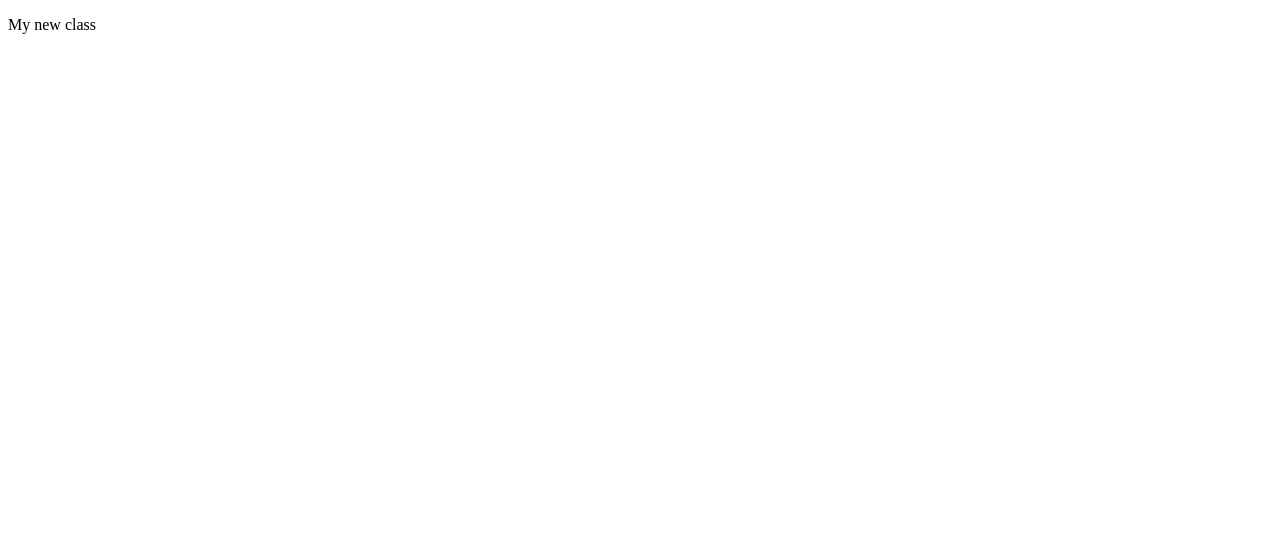
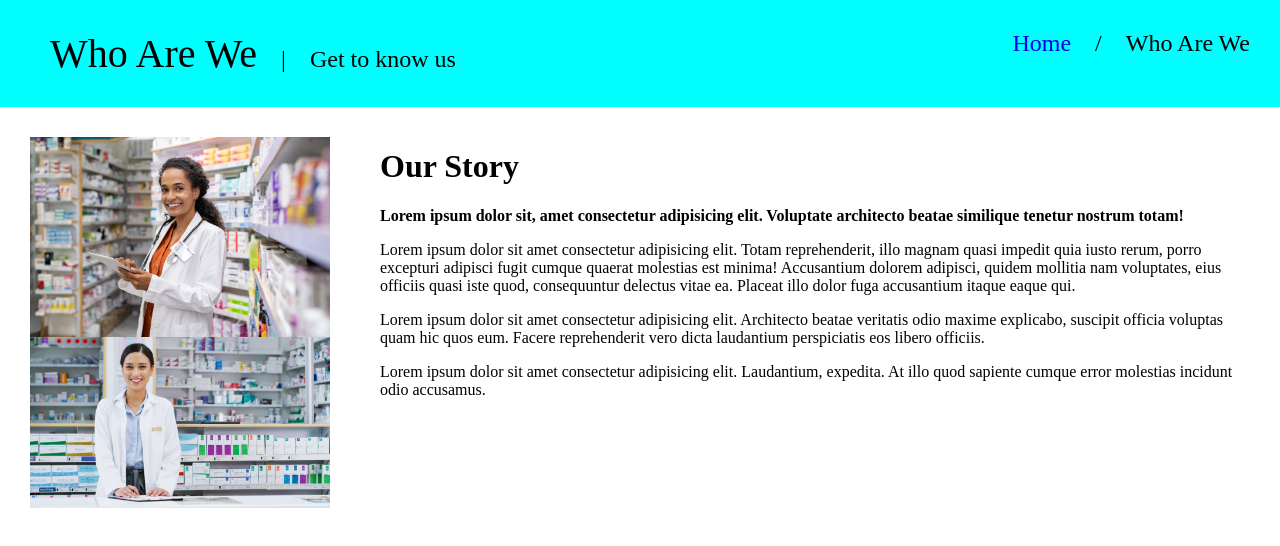
Before and after one commit to OliveKinful/mywebsite, a plain HTML site: page index.html in a window 1280 px wide. Drawn offline with Linux system fonts and the light colour scheme.

Commit message:
html structure

```diff
--- /dev/null
+++ b/index.css
@@ -0,0 +1,76 @@
+
+body{
+    margin: 0;
+    padding: 0;
+    box-sizing: border-box;
+}
+ul {
+   list-style-type: none;
+   width: 100%;
+
+}
+li a{
+
+}
+nav{
+    display: flex;
+    background-color: aqua;
+    text-align: justify;
+    padding: 20px;
+    position: sticky;
+
+}
+nav ul{
+    margin: 0;
+    flex-direction: row;
+    list-style-type: none;
+
+}
+nav ul li{
+    display: inline-block;
+    justify-content: space-between;
+    text-align: center;
+    font-size: 24px;
+    padding: 10px;
+
+}
+.wrapper{
+    display: flex;
+    justify-content: space-between;
+    width: 100%;
+    text-align: end;
+
+}
+.main{
+    /* border: 1px solid red; */
+    padding-left: 20px;
+    padding-right: 150px;
+    margin-right: 100px;
+    text-align:start;
+}
+.split{
+    text-decoration: none;
+}
+
+.focus{
+    font-size: 40px;
+
+}
+.images{
+    margin: 30px;
+}
+
+img{
+    width: 300px;
+    display: block;
+
+}
+.content{
+    margin: 20px;
+}
+.article{
+    display: flex;
+}
+span:first-child {
+    font-weight: bold;
+}
--- a/index.html
+++ b/index.html
@@ -4,9 +4,37 @@
     <meta charset="UTF-8">
     <meta http-equiv="X-UA-Compatible" content="IE=edge">
     <meta name="viewport" content="width=p, initial-scale=">
-    <title>Document</title>
+    <link rel="stylesheet" href="index.css">
+    <title>Project</title>
 </head>
 <body>
-    <p>My new class</p>
+    <nav class="navbar">
+        <div class="wrapper">
+        <ul class="main">
+                <li class="focus">Who Are We</li>
+                <li>|</li>
+                <li>Get to know us</li>
+            </ul>
+        <ul class="ul2">
+                <li><a href="#Home" class="split">Home</a></li>
+                <li>/</li>
+                <li>Who Are We</li>
+            </ul>
+        </div>
+    </nav>
+    <div class="article">
+    <div class="images">
+        <img src="pharmacy.jpg" alt="">
+        <img src="pharmacy2.jpg" alt="">
+    </div>
+    <div class="content">
+        <h1>Our Story</h1>
+        <p><span>Lorem ipsum dolor sit, amet consectetur adipisicing elit. Voluptate architecto beatae similique tenetur nostrum totam!</span></p>
+        <p>Lorem ipsum dolor sit amet consectetur adipisicing elit. Totam reprehenderit, illo magnam quasi impedit quia iusto rerum, porro excepturi adipisci fugit cumque quaerat molestias est minima! Accusantium dolorem adipisci, quidem mollitia nam voluptates, eius officiis quasi iste quod, consequuntur delectus vitae ea. Placeat illo dolor fuga accusantium itaque eaque qui.</p>
+        <p>Lorem ipsum dolor sit amet consectetur adipisicing elit. Architecto beatae veritatis odio maxime explicabo, suscipit officia voluptas quam hic quos eum. Facere reprehenderit vero dicta laudantium perspiciatis eos libero officiis.</p>
+        <p>Lorem ipsum dolor sit amet consectetur adipisicing elit. Laudantium, expedita. At illo quod sapiente cumque error molestias incidunt odio accusamus.</p>
+    </div>
+    </div>
+
 </body>
 </html>
```
Also changed, not shown: pharmacy.jpg (added), pharmacy2.jpg (added).
